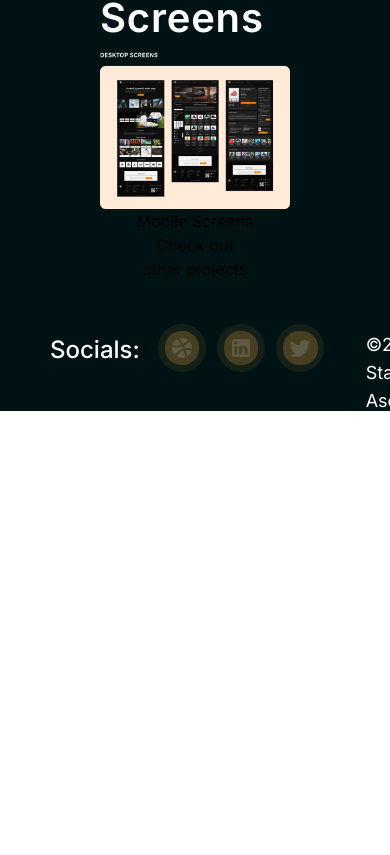
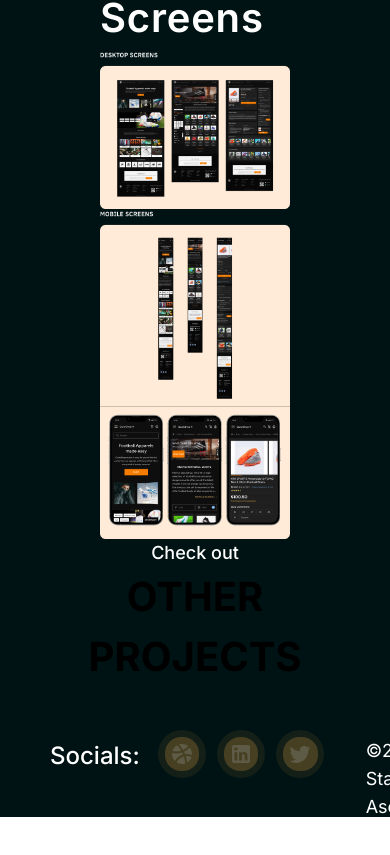
Before and after one commit to Maxwell011/portfolio-design, a Next.js app: page /Quickshop in a window 390 px wide. Shown: the part 1600-2455 px from the top of the page. Before the commit the page ends 2071 px from the top, so only its background shows below. Built offline with nearby package versions, Linux system fonts and the light colour scheme.

Commit message:
Added mobile screen

```diff
--- a/src/app/Quickshop/page.tsx
+++ b/src/app/Quickshop/page.tsx
@@ -78,10 +78,15 @@ export default function QuickShop() {
           alt="Desktop screen image"
           className=""
         />
-        <h2>Mobile Screens</h2>
-        {/* image */}
-        <h3>Check out</h3>
-        <h3>other projects</h3>
+        <Image
+          src="/Frame - mobile -screen-boots.png"
+          width={1240}
+          height={2157}
+          alt="Mobile screen image"
+          className=""
+        />
+        <h3 className="text-lg font-medium text-white">Check out</h3>
+        <h3 className="text-[40px] font-bold uppercase">other projects</h3>
       </section>
     </section>
   );
```
